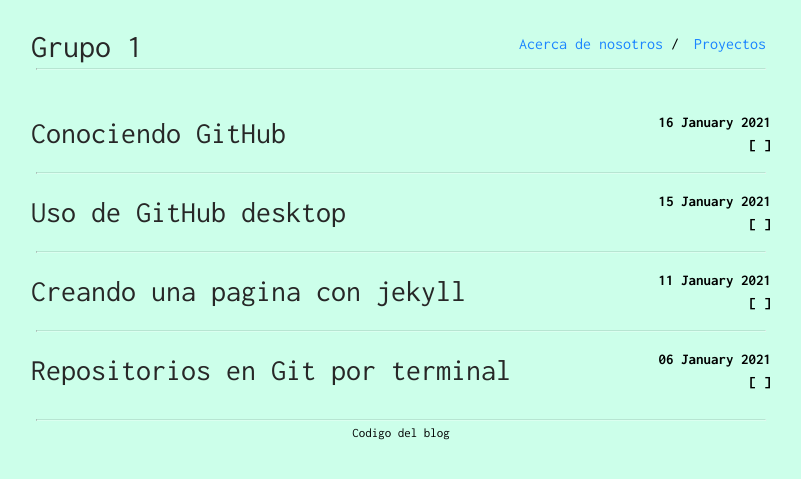
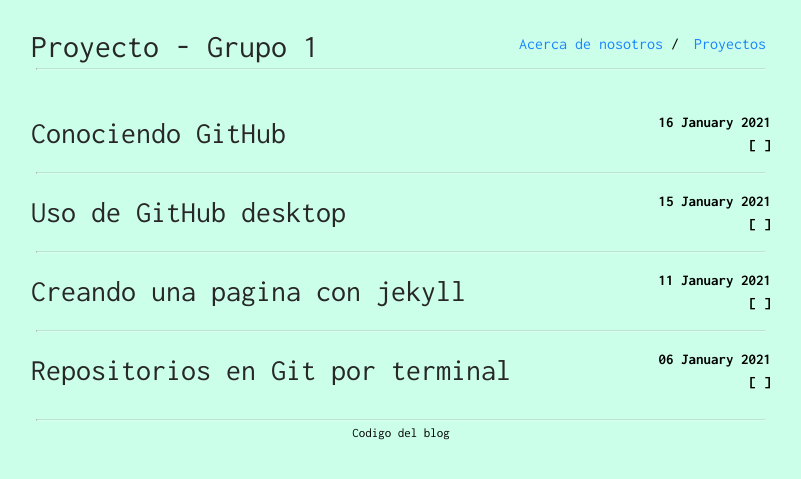
Before and after one commit to Proyecto-Grupo1/blog, a Jekyll site: the page index.html, which Jekyll copies as it is, in a window 1280 px wide. Shown: the top 479 px of the page, without its empty margins (239-1040 px from the left). Built offline with Jekyll 4.4.1, drawn with Linux system fonts in a browser that asks for light colours.

Commit message:
Update index.html

```diff
--- a/index.html
+++ b/index.html
@@ -28,7 +28,7 @@
 <body>
     <div class="container">
         <div class="navbar">
-    <a class="site-title" href="https://proyecto-grupo1.github.io/prueba2/">Grupo 1 </a>
+    <a class="site-title" href="https://proyecto-grupo1.github.io/prueba2/">Proyecto - Grupo 1 </a>
 
     <ul class="pull-right">
 
```
